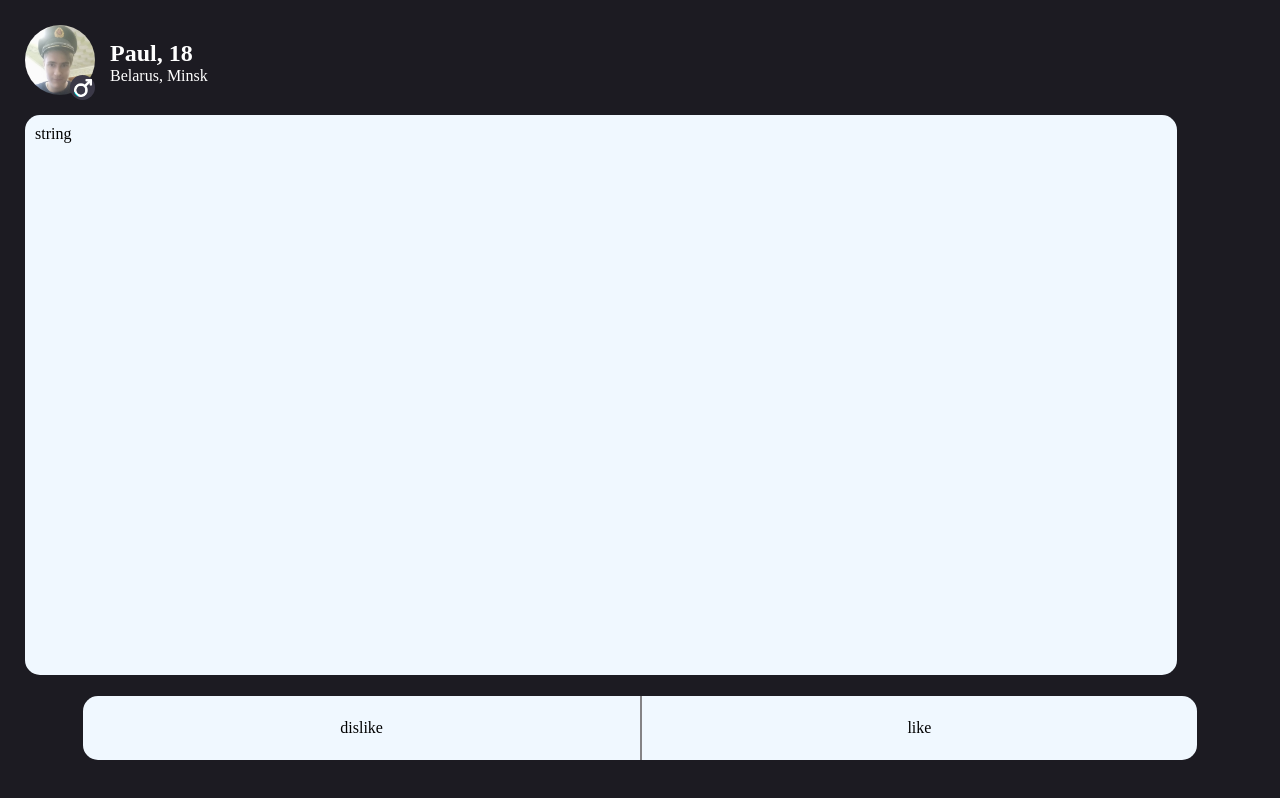
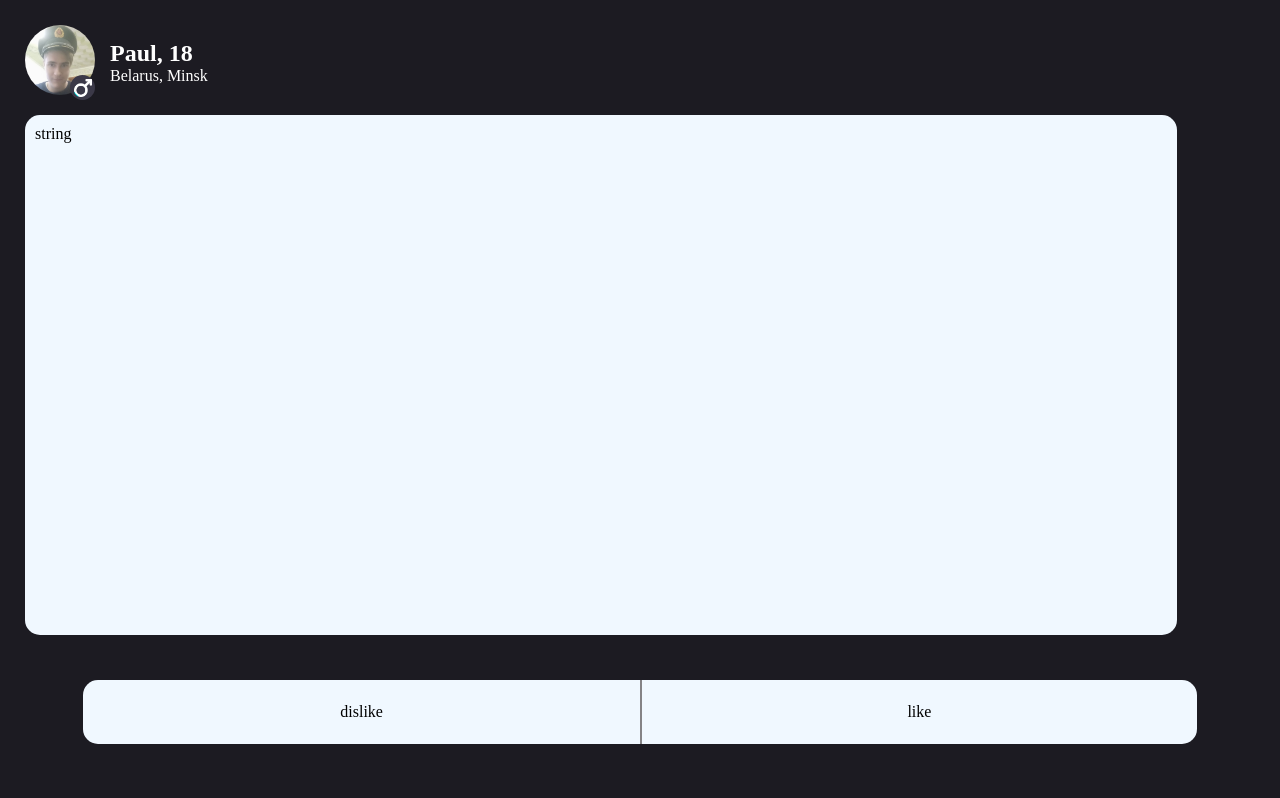
Before and after one commit to beseir/date-app-client, a React (Vite) app: page / in a window 1280 px wide. Built offline with nearby package versions, Linux system fonts and the light colour scheme.

Commit message:
markup fix

```diff
--- a/src/styles/App.css
+++ b/src/styles/App.css
@@ -6,3 +6,7 @@
 html,body{
     height: 100%;
 }
+.app{
+    background-color: #1c1b22;
+    min-height: 100vh;
+}
--- a/src/styles/Buttons.css
+++ b/src/styles/Buttons.css
@@ -1,5 +1,5 @@
 .button-bar{
-   height: 100%;
+    height: 100%;
     text-align: center;
     display: flex;
     align-items: center;
@@ -26,9 +26,7 @@
 }
 .bottom-bar{
     border-radius: 15px;
-    position: absolute;
-    bottom: 5vh;
-
+    margin-top: 5vh;
     width: 87vw;
     height: 8vh;
 
--- a/src/styles/MatchPage.css
+++ b/src/styles/MatchPage.css
@@ -1,4 +1,6 @@
 .match-slider{
     width: 100%;
     height: 100%;
+    position: relative;
+    display: flex;
 }
--- a/src/styles/Profile.css
+++ b/src/styles/Profile.css
@@ -1,8 +1,8 @@
 .profile{
     padding: 10px;
     width: 100%;
-    min-height: 100vh;
-    background-color: #1c1b22;
+    height: 80vh;
+
 }
 .profile-image{
     width: 70px;
@@ -27,7 +27,7 @@
 .profile-card{
     background-color: aliceblue;
     width: 90vw;
-    min-height: 70vh;
+    min-height: 65vh;
     margin: 15px;
     border-radius: 15px;
     padding: 10px;
```
